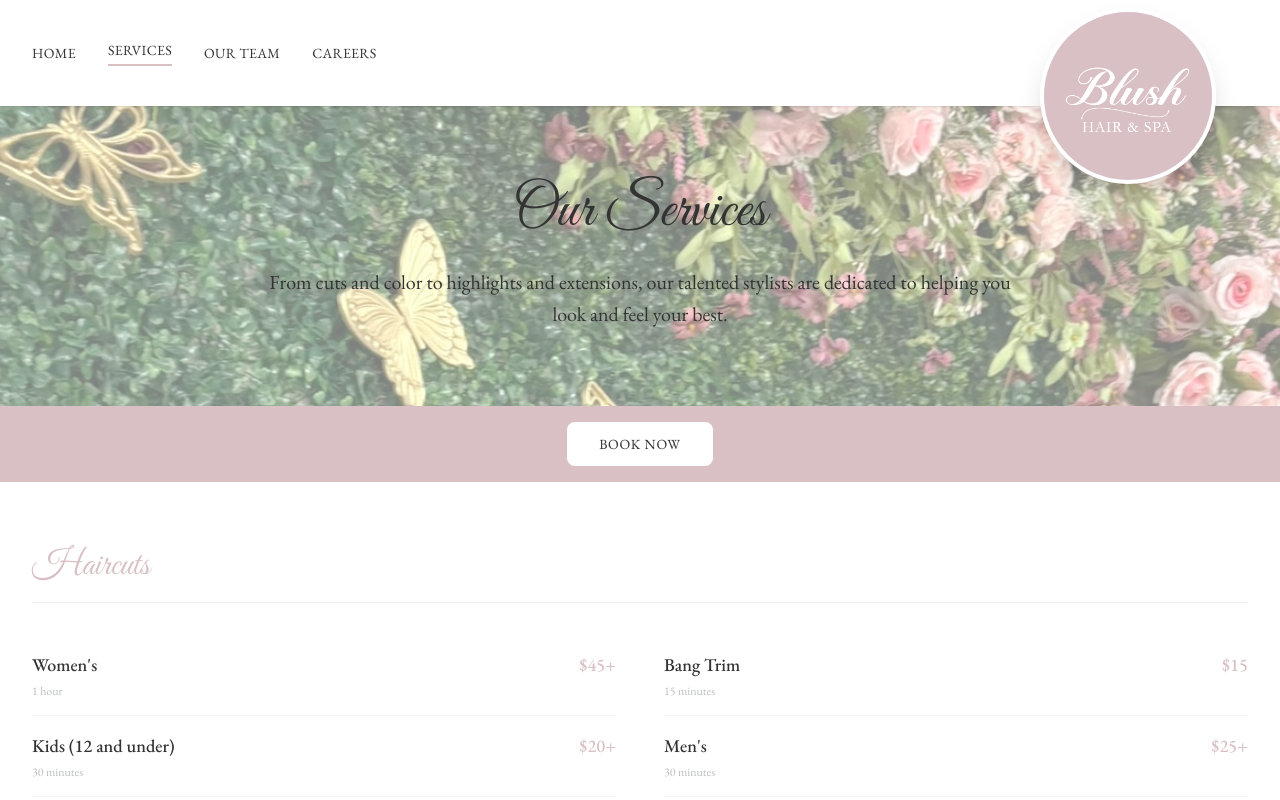
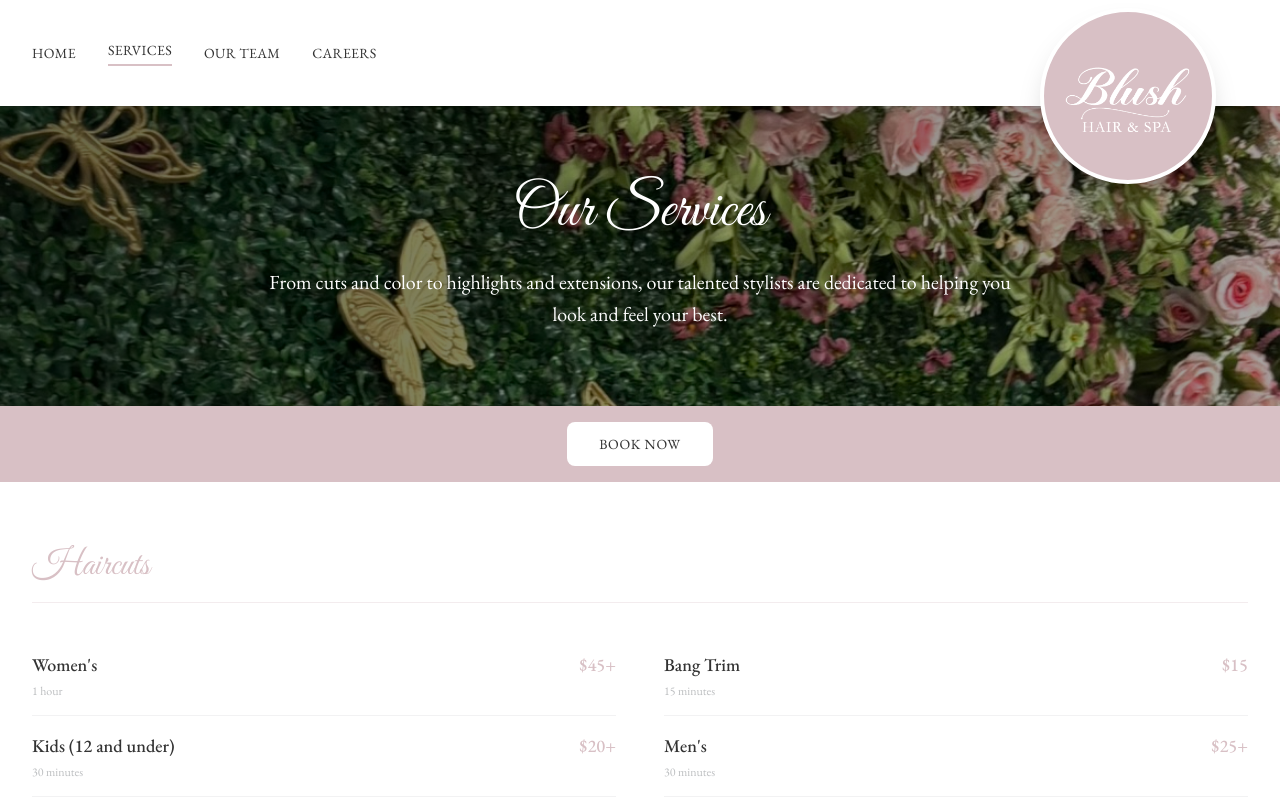
Before and after one commit to TrevorJLee/blush-salon-website, a React (Vite) app: page /services in a window 1280 px wide. Shown: the top 800 px of the page. Built offline with nearby package versions, Linux system fonts and the light colour scheme.

Commit message:
Match hero overlay style across all pages
- Apply dark gradient overlay to Services, Stylists, Careers heroes
- Change hero text to white for readability

Co-Authored-By: Claude Opus 4.5 <noreply@anthropic.com>

```diff
--- a/src/pages/Careers.tsx
+++ b/src/pages/Careers.tsx
@@ -10,10 +10,10 @@ const Careers = () => {
           className="absolute inset-0 bg-cover"
           style={{ backgroundImage: `url(${flowerWall2Img})`, backgroundPosition: 'center 30%' }}
         ></div>
-        <div className="absolute inset-0 bg-white/50"></div>
+        <div className="absolute inset-0 bg-gradient-to-r from-black/60 via-black/45 to-black/35"></div>
         <div className="max-w-7xl mx-auto px-4 sm:px-6 lg:px-8 text-center relative z-10">
-          <h1 className="font-script text-5xl sm:text-6xl text-blush-dark mb-4">Join Our Team</h1>
-          <p className="text-xl text-blush-dark/80 max-w-2xl mx-auto">
+          <h1 className="font-script text-5xl sm:text-6xl text-white mb-4">Join Our Team</h1>
+          <p className="text-xl text-white/90 max-w-2xl mx-auto">
             Interested in joining the Blush family? Fill out the form below and we'll be in touch!
           </p>
         </div>
--- a/src/pages/Services.tsx
+++ b/src/pages/Services.tsx
@@ -67,10 +67,10 @@ const Services = () => {
           className="absolute inset-0 bg-cover"
           style={{ backgroundImage: `url(${flowerWallImg})`, backgroundPosition: 'center 30%' }}
         ></div>
-        <div className="absolute inset-0 bg-white/50"></div>
+        <div className="absolute inset-0 bg-gradient-to-r from-black/60 via-black/45 to-black/35"></div>
         <div className="max-w-7xl mx-auto px-4 sm:px-6 lg:px-8 text-center relative z-10">
-          <h1 className="font-script text-5xl sm:text-6xl text-blush-dark mb-6">Our Services</h1>
-          <p className="text-xl text-blush-dark leading-relaxed max-w-3xl mx-auto">
+          <h1 className="font-script text-5xl sm:text-6xl text-white mb-6">Our Services</h1>
+          <p className="text-xl text-white leading-relaxed max-w-3xl mx-auto">
             From cuts and color to highlights and extensions, our talented stylists are dedicated to helping you look and feel your best.
           </p>
         </div>
--- a/src/pages/Stylists.tsx
+++ b/src/pages/Stylists.tsx
@@ -45,10 +45,10 @@ const Stylists = () => {
           className="absolute inset-0 bg-cover"
           style={{ backgroundImage: `url(${chandelierImg})`, backgroundPosition: 'center 65%' }}
         ></div>
-        <div className="absolute inset-0 bg-white/50"></div>
+        <div className="absolute inset-0 bg-gradient-to-r from-black/60 via-black/45 to-black/35"></div>
         <div className="max-w-7xl mx-auto px-4 sm:px-6 lg:px-8 text-center relative z-10">
-          <h1 className="font-script text-5xl sm:text-6xl text-blush-dark mb-4">Meet Our Team</h1>
-          <p className="text-xl text-blush-dark/80 max-w-2xl mx-auto">
+          <h1 className="font-script text-5xl sm:text-6xl text-white mb-4">Meet Our Team</h1>
+          <p className="text-xl text-white/90 max-w-2xl mx-auto">
             Our talented stylists are dedicated to helping you look and feel your best. Get to know the people behind the magic.
           </p>
         </div>
```
